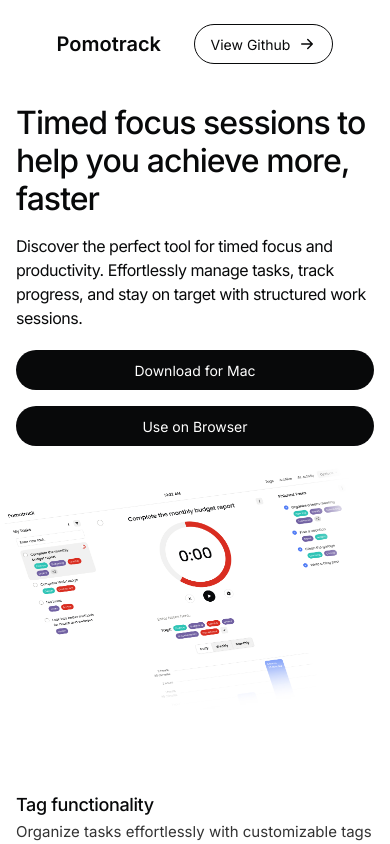
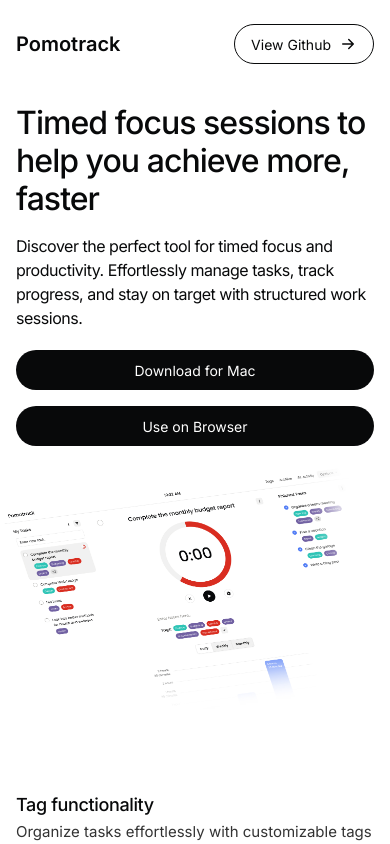
Before and after one commit to AceConcept/pomodoroSite, a Next.js app: page / in a window 390 px wide. Shown: the top 844 px of the page. Built offline with nearby package versions, Linux system fonts and the light colour scheme; no server answers.

Commit message:
Adjust header padding for improved mobile responsiveness

```diff
--- a/src/app/components/Header.tsx
+++ b/src/app/components/Header.tsx
@@ -12,7 +12,7 @@
   const urls = getAppUrls();
 
   return (
-    <header className="bg-white px-[14.5vw] pt-6">
+    <header className="bg-white px-4 sm:px-[14.5vw] pt-6">
       <div className="flex justify-between items-center h-10">
         {/* Logo */}
         <div className="text-[20px] font-semibold text-[#08090A] font-inter">
```
